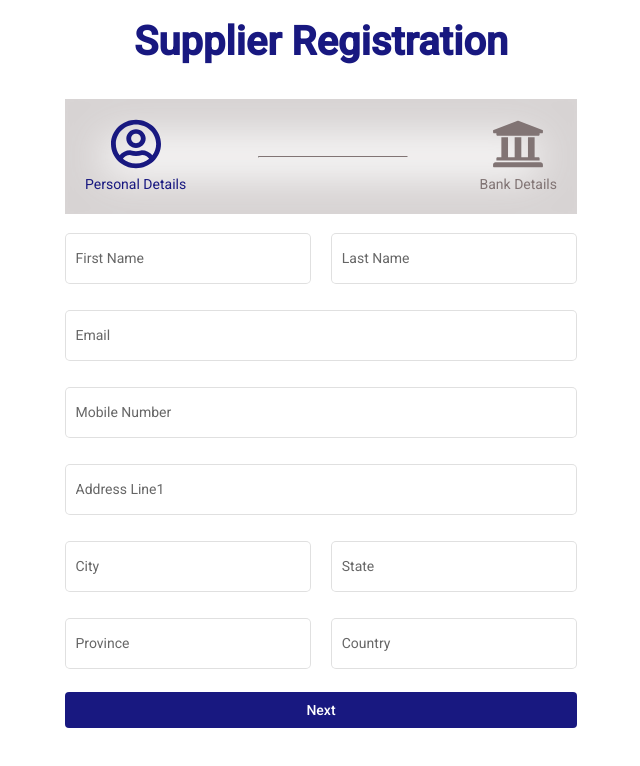
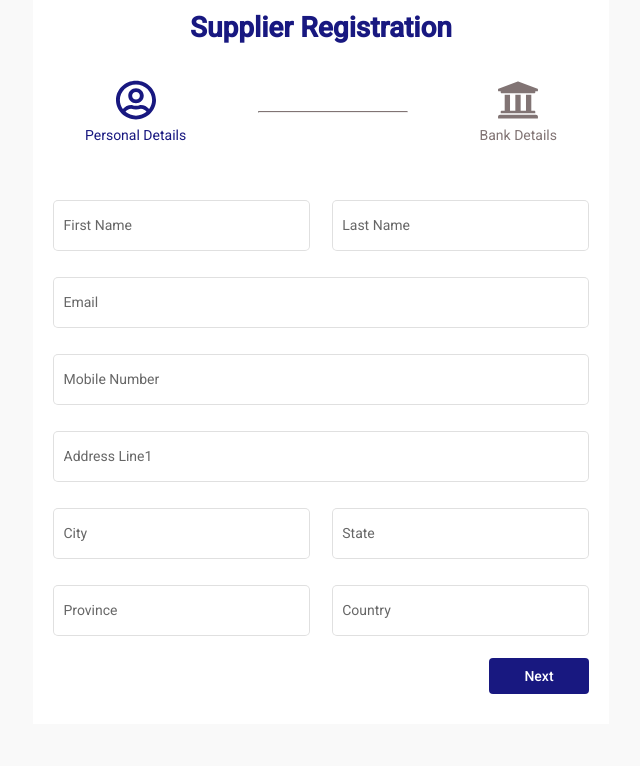
Before and after one commit to suba-sara/supplier-finance, an Angular app in the folder capstone-client/: page /sign-up/supplier in a window 1280 px wide. Shown: the top 766 px of the page, without its empty margins (319-959 px from the left). Built offline with nearby package versions, Linux system fonts and the light colour scheme.

Commit message:
aligned first button to right

```diff
--- a/capstone-client/src/app/sign-up/sign-up-supplier.component.html
+++ b/capstone-client/src/app/sign-up/sign-up-supplier.component.html
@@ -1,115 +1,181 @@
 <div class="main-container">
+  <div class="content-container">
     <div class="header-section">
-    <h1>Supplier Registration</h1>
-  </div>
+      <div><h1>Supplier Registration</h1></div>
       <div class="image-container">
-    <div class="icon-container active" >
+        <div class="icon-container active">
           <div>
-      <svg  width="100" height="100" viewBox="0 0 100 100" fill="none" xmlns="http://www.w3.org/2000/svg">
-        <path d="M50 20.3125C39.3145 20.3125 30.6452 28.7109 30.6452 39.0625C30.6452 49.4141 39.3145 57.8125 50 57.8125C60.6855 57.8125 69.3548 49.4141 69.3548 39.0625C69.3548 28.7109 60.6855 20.3125 50 20.3125ZM50 48.4375C44.6573 48.4375 40.3226 44.2383 40.3226 39.0625C40.3226 33.8867 44.6573 29.6875 50 29.6875C55.3427 29.6875 59.6774 33.8867 59.6774 39.0625C59.6774 44.2383 55.3427 48.4375 50 48.4375ZM50 1.5625C22.379 1.5625 0 23.2422 0 50C0 76.7578 22.379 98.4375 50 98.4375C77.621 98.4375 100 76.7578 100 50C100 23.2422 77.621 1.5625 50 1.5625ZM50 89.0625C39.9798 89.0625 30.8266 85.4883 23.7702 79.6094C26.7742 75.1172 31.9153 72.0703 37.8024 71.8945C41.996 73.1445 45.9879 73.7695 50 73.7695C54.0121 73.7695 58.004 73.1641 62.1976 71.8945C68.0847 72.0898 73.2258 75.1172 76.2298 79.6094C69.1734 85.4883 60.0202 89.0625 50 89.0625V89.0625ZM82.8024 72.6367C77.8831 66.5039 70.2823 62.5 61.6129 62.5C59.5565 62.5 56.371 64.375 50 64.375C43.6492 64.375 40.4435 62.5 38.3871 62.5C29.7379 62.5 22.1371 66.5039 17.1976 72.6367C12.4798 66.25 9.67742 58.4375 9.67742 50C9.67742 28.457 27.7621 10.9375 50 10.9375C72.2379 10.9375 90.3226 28.457 90.3226 50C90.3226 58.4375 87.5202 66.25 82.8024 72.6367Z" fill="#817474"/>
+            <svg
+              width="100"
+              height="100"
+              viewBox="0 0 100 100"
+              fill="none"
+              xmlns="http://www.w3.org/2000/svg"
+            >
+              <path
+                d="M50 20.3125C39.3145 20.3125 30.6452 28.7109 30.6452 39.0625C30.6452 49.4141 39.3145 57.8125 50 57.8125C60.6855 57.8125 69.3548 49.4141 69.3548 39.0625C69.3548 28.7109 60.6855 20.3125 50 20.3125ZM50 48.4375C44.6573 48.4375 40.3226 44.2383 40.3226 39.0625C40.3226 33.8867 44.6573 29.6875 50 29.6875C55.3427 29.6875 59.6774 33.8867 59.6774 39.0625C59.6774 44.2383 55.3427 48.4375 50 48.4375ZM50 1.5625C22.379 1.5625 0 23.2422 0 50C0 76.7578 22.379 98.4375 50 98.4375C77.621 98.4375 100 76.7578 100 50C100 23.2422 77.621 1.5625 50 1.5625ZM50 89.0625C39.9798 89.0625 30.8266 85.4883 23.7702 79.6094C26.7742 75.1172 31.9153 72.0703 37.8024 71.8945C41.996 73.1445 45.9879 73.7695 50 73.7695C54.0121 73.7695 58.004 73.1641 62.1976 71.8945C68.0847 72.0898 73.2258 75.1172 76.2298 79.6094C69.1734 85.4883 60.0202 89.0625 50 89.0625V89.0625ZM82.8024 72.6367C77.8831 66.5039 70.2823 62.5 61.6129 62.5C59.5565 62.5 56.371 64.375 50 64.375C43.6492 64.375 40.4435 62.5 38.3871 62.5C29.7379 62.5 22.1371 66.5039 17.1976 72.6367C12.4798 66.25 9.67742 58.4375 9.67742 50C9.67742 28.457 27.7621 10.9375 50 10.9375C72.2379 10.9375 90.3226 28.457 90.3226 50C90.3226 58.4375 87.5202 66.25 82.8024 72.6367Z"
+                fill="#817474"
+              />
             </svg>
           </div>
+          <div>Personal Details</div>
+        </div>
+        <div
+          class="icon-container margin-middle-line-container"
+          [ngClass]="pageNumber === 2 ? 'active' : 'inactive'"
+        >
+          <hr />
+        </div>
+        <div
+          class="icon-container"
+          [ngClass]="pageNumber === 2 ? 'active' : 'inactive'"
+        >
           <div>
-        Personal Details
+            <svg
+              width="100"
+              height="100"
+              viewBox="0 0 94 88"
+              fill="none"
+              xmlns="http://www.w3.org/2000/svg"
+            >
+              <path
+                d="M93.875 19.0001V22.1251C93.875 22.5395 93.7104 22.9369 93.4174 23.2299C93.1243 23.5229 92.7269 23.6876 92.3125 23.6876H87.625V26.0313C87.625 27.3256 86.5756 28.3751 85.2812 28.3751H8.71875C7.42441 28.3751 6.375 27.3256 6.375 26.0313V23.6876H1.6875C1.2731 23.6876 0.875671 23.5229 0.582646 23.2299C0.28962 22.9369 0.125 22.5395 0.125 22.1251V19.0001C0.125002 18.6909 0.216695 18.3888 0.388477 18.1318C0.560259 17.8748 0.80441 17.6745 1.09004 17.5563L46.4025 0.368803C46.7851 0.210399 47.2149 0.210399 47.5975 0.368803L92.91 17.5563C93.1956 17.6745 93.4397 17.8748 93.6115 18.1318C93.7833 18.3888 93.875 18.6909 93.875 19.0001V19.0001ZM89.1875 78.3751H4.8125C2.22363 78.3751 0.125 80.4737 0.125 83.0626V86.1876C0.125 86.602 0.28962 86.9994 0.582646 87.2924C0.875671 87.5854 1.2731 87.7501 1.6875 87.7501H92.3125C92.7269 87.7501 93.1243 87.5854 93.4174 87.2924C93.7104 86.9994 93.875 86.602 93.875 86.1876V83.0626C93.875 80.4737 91.7764 78.3751 89.1875 78.3751ZM15.75 31.5001V69.0001H8.71875C7.42441 69.0001 6.375 70.0495 6.375 71.3438V75.2501H87.625V71.3438C87.625 70.0495 86.5756 69.0001 85.2812 69.0001H78.25V31.5001H65.75V69.0001H53.25V31.5001H40.75V69.0001H28.25V31.5001H15.75Z"
+                fill="#817474"
+              />
+            </svg>
+          </div>
+          <div>Bank Details</div>
         </div>
       </div>
-    <div class="icon-container margin-middle-line-container" [ngClass]="pageNumber===2? 'active':'inactive'">
-    <hr>
-    </div>
-    <div class="icon-container" [ngClass]="pageNumber===2? 'active':'inactive'">
-      <div>
-      <svg width="100" height="100" viewBox="0 0 94 88" fill="none" xmlns="http://www.w3.org/2000/svg">
-        <path d="M93.875 19.0001V22.1251C93.875 22.5395 93.7104 22.9369 93.4174 23.2299C93.1243 23.5229 92.7269 23.6876 92.3125 23.6876H87.625V26.0313C87.625 27.3256 86.5756 28.3751 85.2812 28.3751H8.71875C7.42441 28.3751 6.375 27.3256 6.375 26.0313V23.6876H1.6875C1.2731 23.6876 0.875671 23.5229 0.582646 23.2299C0.28962 22.9369 0.125 22.5395 0.125 22.1251V19.0001C0.125002 18.6909 0.216695 18.3888 0.388477 18.1318C0.560259 17.8748 0.80441 17.6745 1.09004 17.5563L46.4025 0.368803C46.7851 0.210399 47.2149 0.210399 47.5975 0.368803L92.91 17.5563C93.1956 17.6745 93.4397 17.8748 93.6115 18.1318C93.7833 18.3888 93.875 18.6909 93.875 19.0001V19.0001ZM89.1875 78.3751H4.8125C2.22363 78.3751 0.125 80.4737 0.125 83.0626V86.1876C0.125 86.602 0.28962 86.9994 0.582646 87.2924C0.875671 87.5854 1.2731 87.7501 1.6875 87.7501H92.3125C92.7269 87.7501 93.1243 87.5854 93.4174 87.2924C93.7104 86.9994 93.875 86.602 93.875 86.1876V83.0626C93.875 80.4737 91.7764 78.3751 89.1875 78.3751ZM15.75 31.5001V69.0001H8.71875C7.42441 69.0001 6.375 70.0495 6.375 71.3438V75.2501H87.625V71.3438C87.625 70.0495 86.5756 69.0001 85.2812 69.0001H78.25V31.5001H65.75V69.0001H53.25V31.5001H40.75V69.0001H28.25V31.5001H15.75Z" fill="#817474"/>
-      </svg>
-      </div>
-      <div>
-        Bank Details
-      </div>
-    </div>
-
     </div>
     <div class="form-container" [ngSwitch]="pageNumber">
       <section *ngSwitchCase="1">
         <div class="double-input-container">
           <mat-form-field appearance="outline" class="left-input-field">
             <mat-label>First Name</mat-label>
-            <input matInput minlength="3" maxlength="30" [(ngModel)]="clientDetails.firstName">
+            <input
+              matInput
+              minlength="3"
+              maxlength="30"
+              [(ngModel)]="clientDetails.firstName"
+            />
           </mat-form-field>
           <mat-form-field appearance="outline">
             <mat-label>Last Name</mat-label>
-            <input matInput minlength="3" maxlength="30" [(ngModel)]="clientDetails.lastName">
+            <input
+              matInput
+              minlength="3"
+              maxlength="30"
+              [(ngModel)]="clientDetails.lastName"
+            />
           </mat-form-field>
         </div>
         <div class="full-width-field-container">
           <mat-form-field appearance="outline">
             <mat-label>Email</mat-label>
-          <input matInput maxlength="255" [(ngModel)]="clientDetails.email">
+            <input matInput maxlength="255" [(ngModel)]="clientDetails.email" />
           </mat-form-field>
         </div>
         <div class="full-width-field-container">
           <mat-form-field appearance="outline">
             <mat-label>Mobile Number</mat-label>
-          <input matInput maxlength="10" [(ngModel)]="clientDetails.mobileNumber">
+            <input
+              matInput
+              maxlength="10"
+              [(ngModel)]="clientDetails.mobileNumber"
+            />
           </mat-form-field>
         </div>
         <div class="full-width-field-container">
           <mat-form-field appearance="outline">
             <mat-label>Address Line1</mat-label>
-          <input matInput maxlength="225" [(ngModel)]="clientDetails.addressLine1">
+            <input
+              matInput
+              maxlength="225"
+              [(ngModel)]="clientDetails.addressLine1"
+            />
           </mat-form-field>
         </div>
         <div class="double-input-container">
           <mat-form-field appearance="outline" class="left-input-field">
             <mat-label>City</mat-label>
-          <input matInput maxlength="255" [(ngModel)]="clientDetails.city">
+            <input matInput maxlength="255" [(ngModel)]="clientDetails.city" />
           </mat-form-field>
           <mat-form-field appearance="outline">
             <mat-label>State</mat-label>
-          <input matInput maxlength="255" [(ngModel)]="clientDetails.state">
+            <input matInput maxlength="255" [(ngModel)]="clientDetails.state" />
           </mat-form-field>
         </div>
         <div class="double-input-container">
           <mat-form-field appearance="outline" class="left-input-field">
             <mat-label>Province</mat-label>
-          <input matInput maxlength="255" [(ngModel)]="clientDetails.province">
+            <input
+              matInput
+              maxlength="255"
+              [(ngModel)]="clientDetails.province"
+            />
           </mat-form-field>
           <mat-form-field appearance="outline">
             <mat-label>Country</mat-label>
-          <input matInput maxlength="255" [(ngModel)]="clientDetails.country">
+            <input
+              matInput
+              maxlength="255"
+              [(ngModel)]="clientDetails.country"
+            />
           </mat-form-field>
         </div>
+        <div class="button-container button-container-end">
           <div>
             <button mat-flat-button (click)="goToNextPage()">Next</button>
+          </div>
         </div>
       </section>
       <section *ngSwitchCase="2">
         <div class="full-width-field2-container">
           <mat-form-field appearance="outline">
             <mat-label>Credit Account Number</mat-label>
-          <input matInput maxlength="255" [(ngModel)]="supplierAccDetail.creditAccNumber">
+            <input
+              matInput
+              maxlength="255"
+              [(ngModel)]="supplierAccDetail.creditAccNumber"
+            />
           </mat-form-field>
         </div>
         <div class="full-width-field2-container">
           <mat-form-field appearance="outline">
             <mat-label>Bank Code</mat-label>
-          <input matInput maxlength="255" [(ngModel)]="supplierAccDetail.bankCode">
+            <input
+              matInput
+              maxlength="255"
+              [(ngModel)]="supplierAccDetail.bankCode"
+            />
           </mat-form-field>
         </div>
         <div class="full-width-field2-container">
           <mat-form-field appearance="outline">
             <mat-label>Supplier Limit</mat-label>
-          <input matInput maxlength="255" [(ngModel)]="supplierAccDetail.supplierLimit">
+            <input
+              matInput
+              maxlength="255"
+              [(ngModel)]="supplierAccDetail.supplierLimit"
+            />
           </mat-form-field>
         </div>
         <div class="full-width-field2-container">
           <mat-form-field appearance="outline">
             <mat-label>Invoice Payment</mat-label>
-          <input matInput maxlength="255" [(ngModel)]="supplierAccDetail.invoicePayment">
+            <input
+              matInput
+              maxlength="255"
+              [(ngModel)]="supplierAccDetail.invoicePayment"
+            />
           </mat-form-field>
         </div>
         <div class="button-container">
           <div>
-          <button mat-flat-button (click)="goToPreviousPage()">Previous</button>
+            <button mat-flat-button (click)="goToPreviousPage()">
+              Previous
+            </button>
           </div>
           <div>
             <button mat-flat-button>Finish</button>
@@ -118,3 +184,4 @@
       </section>
     </div>
   </div>
+</div>
--- a/capstone-client/src/app/sign-up/sign-up-supplier.component.scss
+++ b/capstone-client/src/app/sign-up/sign-up-supplier.component.scss
@@ -1,37 +1,59 @@
-.header-section {
+.main-container {
+  position: relative;
   display: flex;
   flex-direction: column;
   align-items: center;
+  background: #f9f9f9;
+  width: 100%;
+  height: 100%;
+}
+
+.content-container {
+  background: white;
+  width: 45vw;
+}
+
+.header-section {
+  background: white;
+  display: flex;
+  flex-direction: column;
+  align-items: center;
+  justify-content: center;
   padding: 2%;
+  position: sticky;
+  top: 0;
+  z-index: 10;
 
   h1 {
     width: 100%;
-    font-size: 40px;
+    font-size: 2em;
     color: #181880;
     font-weight: bold;
   }
+
+  &::before {
+  }
+}
+
+.image-container {
+  display: flex;
+  width: 40vw;
+  padding: 20px;
+  align-items: center;
+  justify-content: space-between;
 }
 
 .form-container {
-  padding-bottom: 20px;
-  width: 40vw;
+  padding: 20px 20px 30px;
+  overflow: hidden;
+  width: 100%;
 }
-
-.main-container {
-  display: flex;
-  justify-content: center;
-  flex-direction: column;
-  align-items: center;
-}
-
 
 .left-input-field {
 }
 
-
 .full-width-field-container {
   width: 100%;
-
 
   mat-form-field {
     width: 100%;
@@ -45,7 +67,6 @@
   flex-direction: column;
   align-items: center;
 
-
   mat-form-field {
     width: 100%;
   }
@@ -55,16 +76,18 @@ button {
   background: #181880;
   color: white;
   width: 100%;
+  min-width: 100px;
 }
 
 .button-container {
   display: flex;
   width: 100%;
   justify-content: space-between;
-
-
 }
 
+.button-container-end {
+  justify-content: flex-end;
+}
 
 .double-input-container {
   display: flex;
@@ -76,37 +99,20 @@ button {
   }
 }
 
-.image-container {
-  display: flex;
-  width: 40vw;
-  padding: 20px;
-  margin-bottom: 15px;
-  align-items: center;
-  justify-content: space-between;
-  position: sticky;
-  top: 0;
-  background: white;
-  z-index: 10;
-  box-shadow: inset 0px 0px 40px 40px #81747450;
-
-}
-
 .icon-container {
   display: flex;
   flex-direction: column;
   align-items: center;
 
   svg {
-    width: 50px;
-    height: 50px;
+    width: 40px;
+    height: 40px;
   }
 }
 
 .margin-middle-line-container {
   hr {
-
     width: 150px;
-
   }
 }
 
```
Lines whose indentation alone changed are shown as unchanged.
